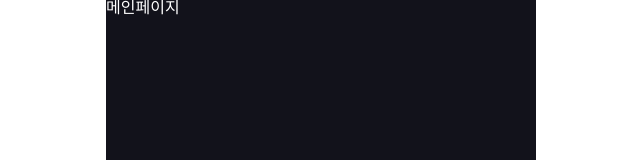
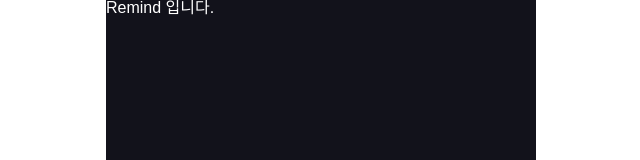
Before and after one commit to soohyun-dev/Remind, a React (Vite) app: page / in a window 1280 px wide. Shown: the top 160 px of the page, without its empty margins (319-959 px from the left). Built offline with nearby package versions, Linux system fonts and the light colour scheme.

Commit message:
:sparkles: feat: 배포 테스트

```diff
--- a/src/pages/Home/Home.tsx
+++ b/src/pages/Home/Home.tsx
@@ -5,7 +5,7 @@ function Home() {
   return (
     <Layout>
       <div>
-        <h1>메인페이지</h1>
+        <h1>Remind 입니다.</h1>
       </div>
     </Layout>
   );
```
